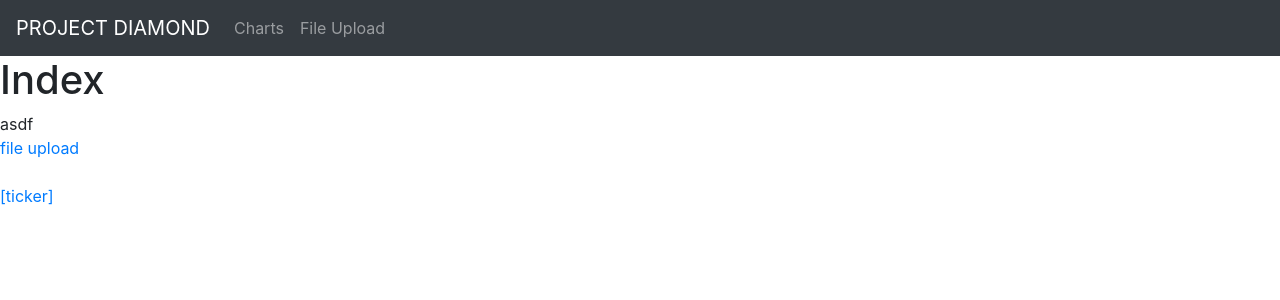
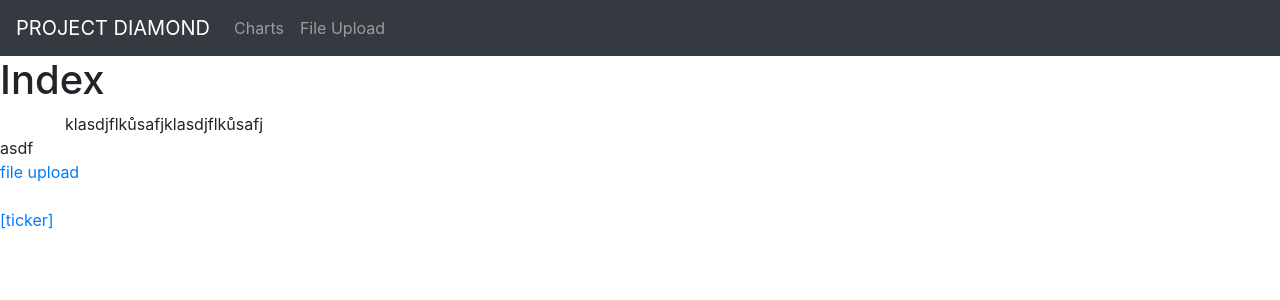
Before and after one commit to vavra7/project-diamond, a Next.js app: page / in a window 1280 px wide. Shown: the top 300 px of the page. Built offline with nearby package versions, Linux system fonts and the light colour scheme.

Commit message:
custom components framework

```diff
--- /dev/null
+++ b/components/common/grid/Container.tsx
@@ -0,0 +1,16 @@
+interface Props {
+	children?: React.ReactNode;
+	fluid?: boolean;
+}
+
+function Container(props: Props) {
+	const type: string = !props.fluid ? 'container' : 'container-fluid';
+
+	return <div className={type}>{props.children}</div>;
+}
+
+Container.defaultProps = {
+	fluid: false
+} as Partial<Props>;
+
+export default Container;
--- /dev/null
+++ b/components/common/grid/Row.tsx
@@ -0,0 +1,9 @@
+interface Props {
+	children?: React.ReactNode;
+}
+
+function Row(props: Props) {
+	return <div className="row">{props.children}</div>;
+}
+
+export default Row;
--- /dev/null
+++ b/components/common/grid/index.ts
@@ -0,0 +1,4 @@
+import Container from './Container';
+import Row from './Row';
+
+export { Container, Row };
--- a/package.json
+++ b/package.json
@@ -15,6 +15,7 @@
     "react": "16.13.1",
     "react-bootstrap": "^1.0.1",
     "react-dom": "16.13.1",
+    "sass": "^1.26.5",
     "sqlite": "^4.0.7",
     "sqlite3": "^4.2.0",
     "victory": "^34.1.3"
--- a/pages/_app.tsx
+++ b/pages/_app.tsx
@@ -1,6 +1,7 @@
 import App from 'next/app';
 import Head from 'next/head';
 import 'bootstrap/dist/css/bootstrap.min.css';
+import '../styles/styles.scss'
 
 class ProjectDiamondApp extends App {
 	public render() {
--- a/pages/index.tsx
+++ b/pages/index.tsx
@@ -1,11 +1,20 @@
 import Link from 'next/link';
 import Layout1 from '../components/layouts/Layout1';
+import { Container, Row } from '../components/common/grid';
 
 function LandingPage() {
 	return (
 		<>
 			<Layout1>
 				<h1>Index</h1>
+
+				<Container>
+					<Row>
+						<div>klasdjflkůsafj</div>
+						<br></br>
+						<div>klasdjflkůsafj</div>
+					</Row>
+				</Container>
 
 				<div>asdf</div>
 
--- /dev/null
+++ b/styles/modules/_breakpoints.scss
@@ -0,0 +1,50 @@
+$xs: 0px;
+$sm: 600px;
+$md: 960px;
+$lg: 1210px;
+$xl: 1500px;
+
+$sm-content-width: 560px;
+$md-content-width: 910px;
+$lg-content-width: 1150px;
+$xl-content-width: 1430px;
+
+$breakpoints-min: (
+	'xs': $xs,
+	'sm': $sm,
+	'md': $md,
+	'lg': $lg,
+	'xl': $xl
+);
+
+$breakpoints-max: (
+	'xs': $sm - 1,
+	'sm': $md - 1,
+	'md': $lg - 1,
+	'lg': $xl - 1,
+	'xl': 99999px
+);
+
+/**
+ * Returns input without unit.
+ */
+@function remove-unit($value) {
+	@if type-of($value) == 'number' and not unitless($value) {
+		@return $value / ($value * 0 + 1);
+	}
+
+	@return $value;
+}
+
+:export {
+	XS_MIN: remove-unit(map-get($breakpoints-min, 'xs'));
+	XS_MAX: remove-unit(map-get($breakpoints-max, 'xs'));
+	SM_MIN: remove-unit(map-get($breakpoints-min, 'sm'));
+	SM_MAX: remove-unit(map-get($breakpoints-max, 'sm'));
+	MD_MIN: remove-unit(map-get($breakpoints-min, 'md'));
+	MD_MAX: remove-unit(map-get($breakpoints-max, 'md'));
+	LG_MIN: remove-unit(map-get($breakpoints-min, 'lg'));
+	LG_MAX: remove-unit(map-get($breakpoints-max, 'lg'));
+	XL_MIN: remove-unit(map-get($breakpoints-min, 'xl'));
+	XL_MAX: remove-unit(map-get($breakpoints-max, 'xl'));
+}
--- /dev/null
+++ b/styles/modules/_grid.scss
@@ -0,0 +1,94 @@
+$content-widths: (
+	$sm: $sm-content-width,
+	$md: $md-content-width,
+	$lg: $lg-content-width,
+	$xl: $xl-content-width
+);
+
+$grid-gutter: 1rem * 2;
+$grid-columns: 12;
+
+// Containers
+.container,
+.container-fluid {
+	box-sizing: border-box;
+	width: 100%;
+	padding-right: ($grid-gutter / 2);
+	padding-left: ($grid-gutter / 2);
+	margin-right: auto;
+	margin-left: auto;
+}
+
+.container {
+	@each $breakpoint, $content-width in $content-widths {
+		@media (min-width: #{$breakpoint}) {
+			max-width: #{$content-width};
+		}
+	}
+}
+
+// Row
+.row {
+	display: flex;
+	flex-direction: row;
+	box-sizing: border-box;
+	margin-right: -$grid-gutter / 2;
+	margin-left: -$grid-gutter / 2;
+	flex: 0 1 auto;
+	flex-wrap: wrap;
+}
+
+// Columns
+[class^='col-'],
+[class*=' col-'] {
+	position: relative;
+	box-sizing: border-box;
+	padding-right: $grid-gutter / 2;
+	padding-left: $grid-gutter / 2;
+	flex: 0 0 auto;
+}
+
+@each $breakpoint, $width in $breakpoints-min {
+	@media (min-width: $width) {
+		@for $i from 1 through $grid-columns {
+			.col-#{$breakpoint}-#{$i} {
+				width: percentage($i / $grid-columns);
+			}
+		}
+	}
+}
+
+// Offsets
+@each $breakpoint, $width in $breakpoints-min {
+	@media (min-width: $width) {
+		@for $i from 1 through $grid-columns {
+			.col-#{$breakpoint}-offset-#{$i} {
+				margin-left: percentage($i / $grid-columns);
+			}
+		}
+	}
+}
+
+// Hide
+.hide {
+	display: none !important;
+	visibility: hidden;
+}
+
+@each $breakpoint, $width in $breakpoints-max {
+	@media (max-width: $width) {
+		.hide-#{$breakpoint}-down {
+			display: none !important;
+			visibility: hidden;
+		}
+	}
+}
+
+@each $breakpoint, $width in $breakpoints-min {
+	@media (min-width: $width) {
+		.hide-#{$breakpoint}-up {
+			display: none !important;
+			visibility: hidden;
+		}
+	}
+}
--- /dev/null
+++ b/styles/styles.scss
@@ -0,0 +1,9 @@
+@import './modules/breakpoints';
+@import './modules/grid';
+
+html,
+body {
+	margin: 0;
+	-webkit-tap-highlight-color: rgba(0, 0, 0, 0);
+	overscroll-behavior-x: none;
+}
```
Also changed, not shown: pages/charts.tsx (+4 -4 lines), 1 other file (tests, documents, lock files or other folders).
